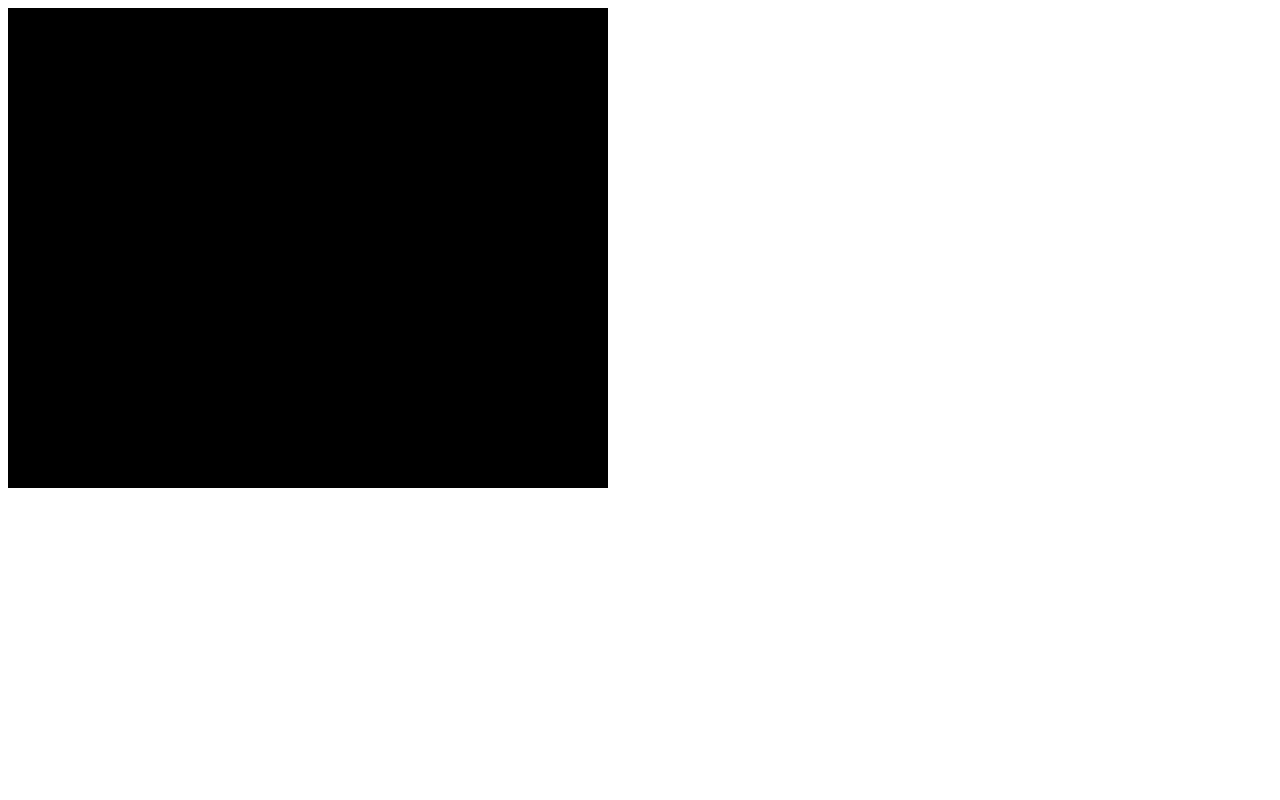
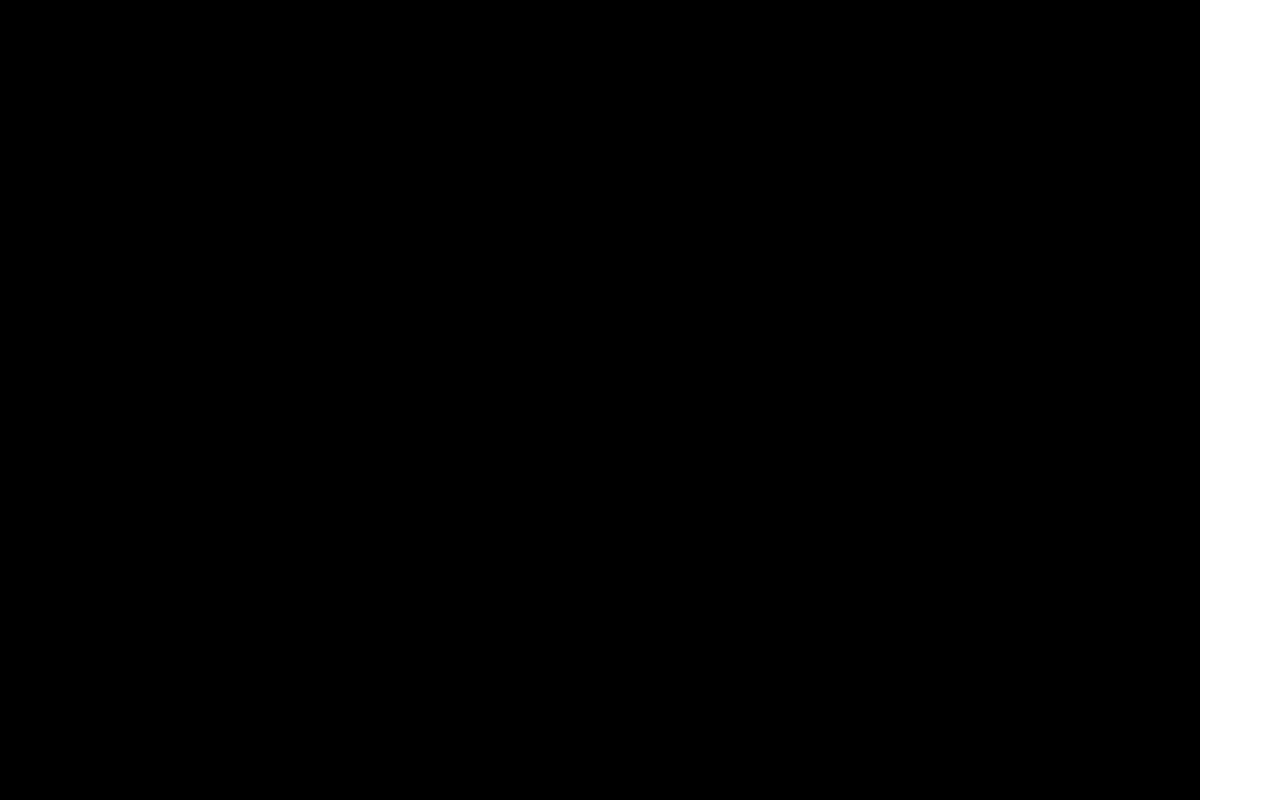
Before and after one commit to SAM224/PhaserDemo, a plain HTML site: page index.html in a window 1280 px wide. Drawn offline with Linux system fonts and the light colour scheme; animation ran at ten frames a second.

Commit message:
scale game according to viewing device.

```diff
--- a/index.html
+++ b/index.html
@@ -2,6 +2,7 @@
 <html>
 <head>
     <script src="phaser/phaser.min.js"></script>
+    <link rel="stylesheet" href="main.css">
     <script src="state0.js"></script>
     <script src="state1.js"></script>
     <script src="state2.js"></script>
--- /dev/null
+++ b/main.css
@@ -0,0 +1,3 @@
+*{
+    margin: 0;
+}
--- a/main.js
+++ b/main.js
@@ -1,4 +1,4 @@
-var game = new Phaser.Game(600,480, Phaser.AUTO);
+var game = new Phaser.Game(1500,1000, Phaser.AUTO);
 game.state.add('state0',demo.state0);
 game.state.add('state1',demo.state1);
 game.state.add('state2',demo.state2);
--- a/state0.js
+++ b/state0.js
@@ -6,6 +6,7 @@ demo.state0.prototype = {
         game.stage.backgroundColor = '#000000';
         console.log('state0');
         addChangeStateEventListeners();
+        game.scale.scaleMode = Phaser.ScaleManager.SHOW_ALL;
     },
     update: function(){}
 };
```
